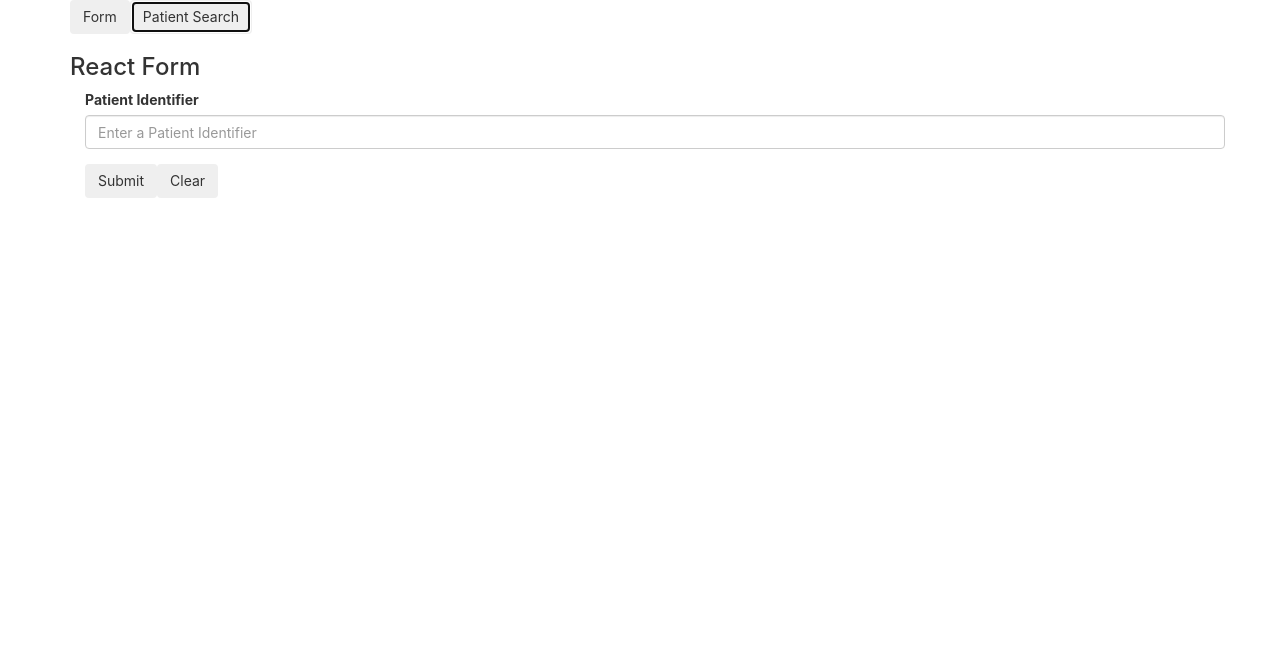
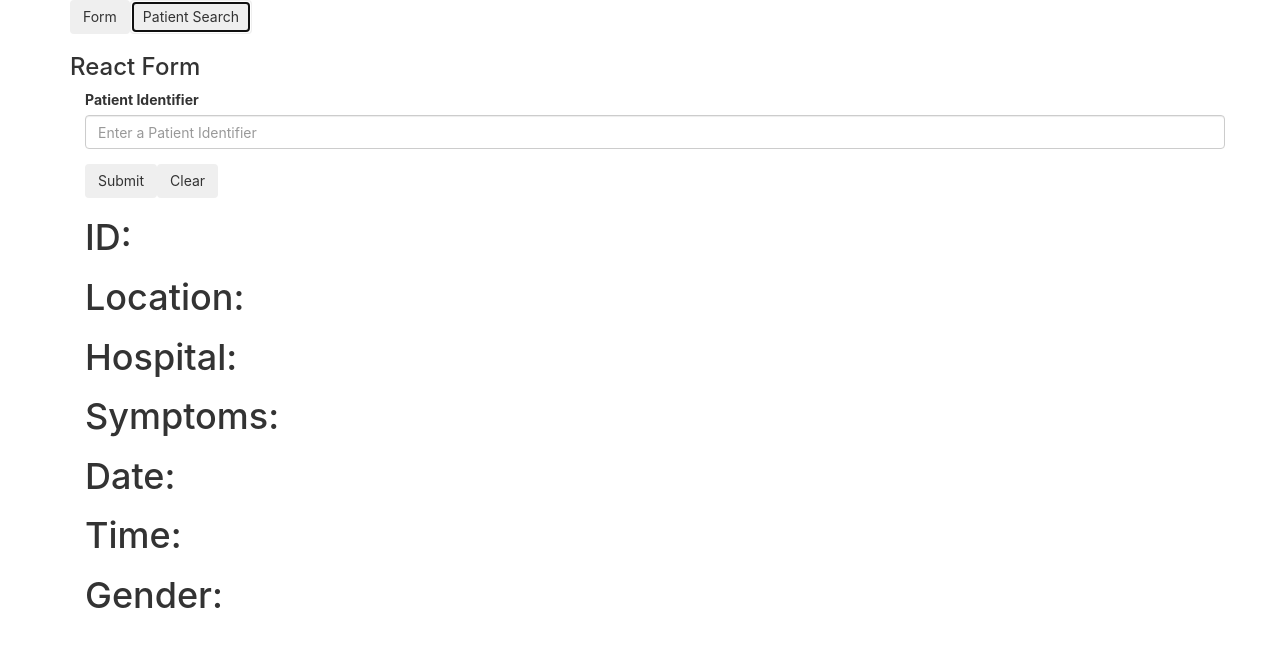
Before and after one commit to ologush/PanData, a React (Create React App) app in the folder dataform/: page / in a window 1280 px wide. Both pictures are taken after a click on the button "Patient Search". Shown: the top 646 px of the page. Built offline with nearby package versions, Linux system fonts and the light colour scheme; the HTML template or start-up script is replaced by a standard one.

Commit message:
Made data display better
The data is now displayed a little nicer. Now have to add error handling for when a user who does not exist is searched for.

```diff
--- a/dataform/src/FindClient.jsx
+++ b/dataform/src/FindClient.jsx
@@ -10,7 +10,19 @@ class FindClient extends Component {
 
         this.state = {
             identifierInput: '',
-            dataToDisplay: ''
+            dataToDisplay: '',
+            //For now will have to make sure the data structure stored here is identical to the one stored on the database, and in FormContainer
+            patient: {
+                _id: '',
+                identifier: '',
+                location: '',
+                hospital: '',
+                symptoms: '',
+                date: '',
+                time: '',
+                gender: ''
+
+            }
         }
 
         this.handleInput = this.handleInput.bind(this);
@@ -39,7 +51,7 @@ class FindClient extends Component {
                 const dataReturned = JSON.stringify(data);
                 console.log(dataReturned);
                 this.setState({
-                    dataToDisplay: dataReturned
+                    patient: data
                 });
 
             })
@@ -73,7 +85,8 @@ class FindClient extends Component {
     }
 
     render() {
-        const element = this.state.dataToDisplay;
+        //const element = this.state.dataToDisplay;
+        const data = this.state.patient;
 
         return(
             <form className="container" onSubmit={this.handleFormSubmit}>
@@ -93,7 +106,15 @@ class FindClient extends Component {
                 <Button title={'Clear'}
                         action={this.handlePageClear}
                 />
-                <h1>{element}</h1>
+
+                <h1>ID: {data.identifier}</h1>
+                <h1>Location: {data.location}</h1>
+                <h1>Hospital: {data.hospital}</h1>
+                <h1>Symptoms: {data.symptoms}</h1>
+                <h1>Date: {data.date}</h1>
+                <h1>Time: {data.time}</h1>
+                <h1>Gender: {data.gender}</h1>
+
             </form>
         );
     }
```
